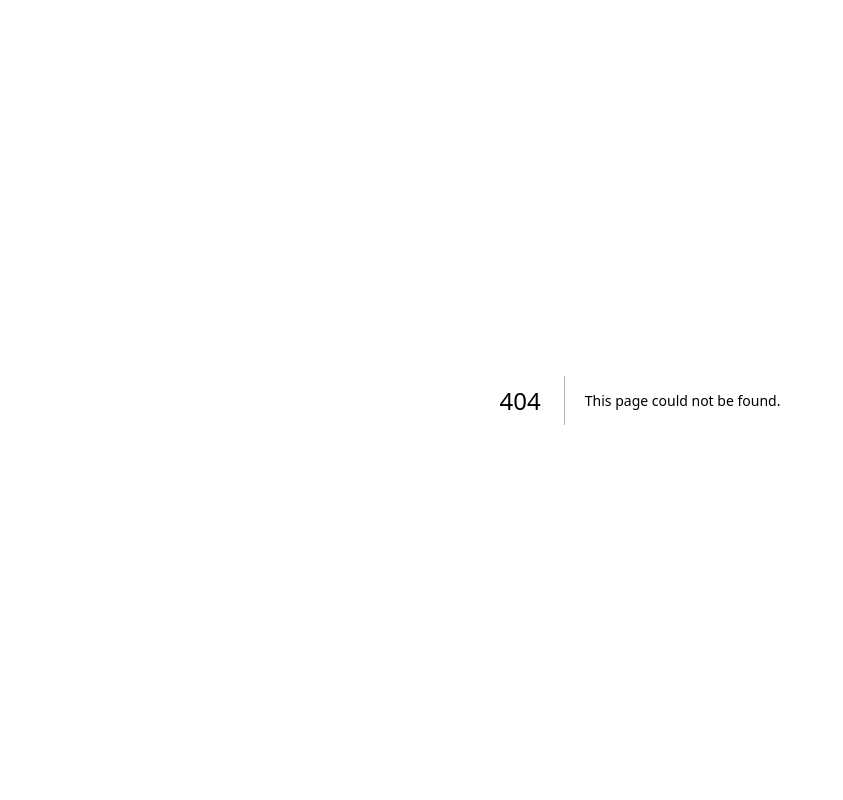
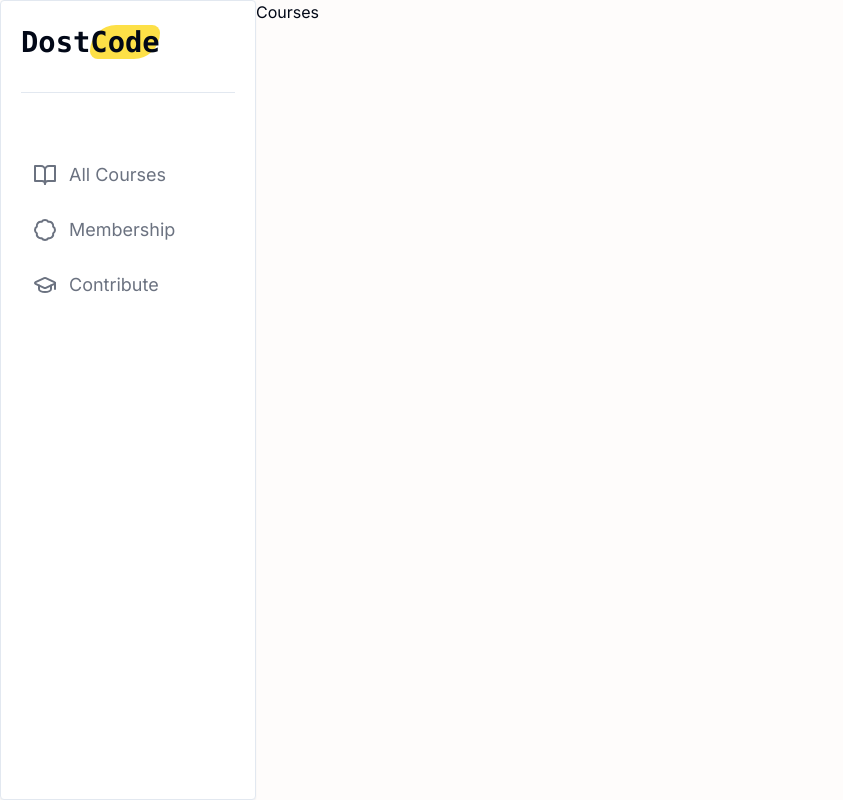
Before and after one commit to mrinalxdev/dostcode, a Next.js app: page /courses in a window 1280 px wide. Before the commit this address had no page. Shown: the whole page, without its empty margins (0-843 px from the left). Built offline with nearby package versions, Linux system fonts and the light colour scheme.

Commit message:
UI : Sidebar

```diff
--- /dev/null
+++ b/app/(routes)/_components/SideNav.jsx
@@ -0,0 +1,27 @@
+import React from "react";
+import { menu } from "@/app/constant";
+
+const SideNav = () => {
+  return (
+    <div className="p-5 bg-white shadow-sm border rounded-sm h-screen">
+      <h1 className="font-bold text-[1.8rem] font-mono">
+        Dost
+        <span className="bg-yellow-300 rounded-tl-[40px] rounded-xl rounded-br-[40px]">
+          Code
+        </span>
+      </h1>
+
+      <hr className="mt-7"/>
+      <div className="mt-14">
+        {menu.map((item, index) => (
+          <div className="flex gap-3 mt-1 p-3 text-[18px] items-center text-gray-500 cursor-pointer hover:text-gray-900 ease-linear duration-100">
+            <item.icon />
+            <h2>{item.name}</h2>
+          </div>
+        ))}
+      </div>
+    </div>
+  );
+};
+
+export default SideNav;
--- /dev/null
+++ b/app/(routes)/courses/page.js
@@ -0,0 +1,9 @@
+import React from 'react'
+
+const Courses = () => {
+  return (
+    <div>Courses</div>
+  )
+}
+
+export default Courses
--- /dev/null
+++ b/app/(routes)/layout.js
@@ -0,0 +1,15 @@
+import React from "react";
+import SideNav from "./_components/SideNav";
+
+const layout = ({ children }) => {
+  return (
+    <div>
+      <div className="w-64 fixed hidden sm:block">
+        <SideNav />
+      </div>
+      <div className="sm:ml-64">{children}</div>
+    </div>
+  );
+};
+
+export default layout;
--- /dev/null
+++ b/app/constant.js
@@ -0,0 +1,19 @@
+import { BadgeIcon, BookOpen, GraduationCap } from "lucide-react";
+
+export const menu = [
+    {
+        id : 1,
+        name : "All Courses",
+        icon : BookOpen
+    },
+    {
+        id : 2,
+        name : "Membership",
+        icon : BadgeIcon
+    },
+    {
+        id : 3,
+        name : "Contribute",
+        icon : GraduationCap
+    }
+]
```
